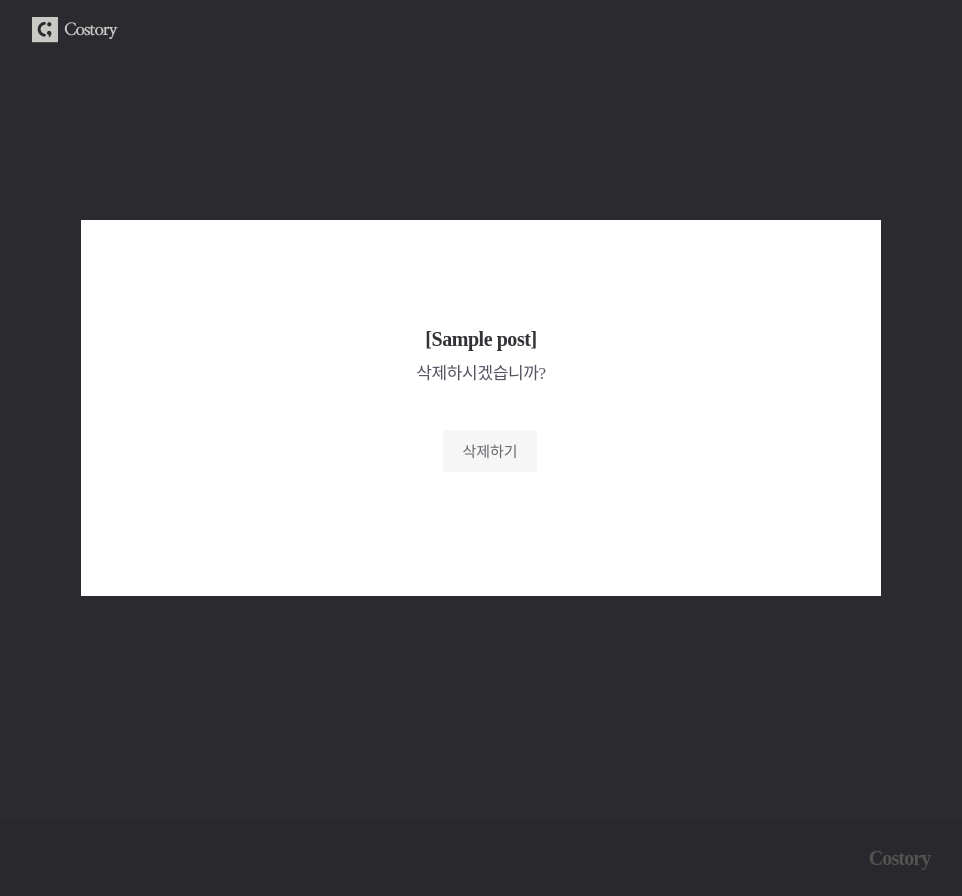
After one commit to GoWoong/Django_study, a Django app: template chapter2/gostory/posts/templates/posts/post_confirm_delete.html in a window 1280 px wide. The commit adds this page. Shown: the whole page, without its empty margins (159-1121 px from the left). Run offline with Django 3.2, Linux system fonts and the light colour scheme; the template is opened without the code that fills it: most values are stand-ins (such as "Sample title", 1, 10 or a date in 2020).

Commit message:
CRUD Study

```diff
--- /dev/null
+++ b/chapter2/gostory/posts/static/posts/css/form.css
@@ -0,0 +1,6 @@
+.error{
+  color: red;
+}
+.title{
+  width: 400px;
+}
--- /dev/null
+++ b/chapter2/gostory/posts/static/posts/css/post_confirm_delete.css
@@ -0,0 +1,120 @@
+h1,h2,h3,p,a,ul,li{
+  margin: 0;
+  padding: 0;
+  font-family : 'NanumMyeongjo';
+  font-weight: 200;
+  list-style:  none;
+  text-decoration: none;
+  outline: none;
+  color: black;
+}
+a:hover,a:active,button:hover {
+  text-decoration: none;
+}
+html{
+  position: relative;
+  min-height: 100%;
+  margin: 0;
+}
+body {
+  min-height: 100%;
+  margin: 0;
+  padding: 0;
+  background: #2b2a2e;
+  -webkit-font-smoothing: antialiased;
+  -moz-osx-font-smoothing: auto;
+}
+img {
+  margin: 0;
+  padding: 0;
+  border: 0;
+}
+
+#nav{
+  height: 60px;
+}
+#content{
+  margin-top: 160px;
+  margin-bottom: 300px;
+}
+#footer{
+  position: absolute;
+  left: 0;
+  bottom: 0;
+  width: 100%;
+  height: 75px;
+  background: rgba(41, 41, 44, 0.7);
+}
+.container{
+  width: 800px;
+  margin: 0 auto;
+}
+
+.logo{
+  width: 65%;
+  min-width: 899px;
+  margin: 0 auto;
+  padding-top: 17px;
+}
+.logo img{
+  width: 88px;
+}
+.confirm{
+  padding: 108px 0 124px;
+  text-align: center;
+  background: #fff;
+}
+p{
+  font-size: 17px;
+  color: #575362;
+  letter-spacing: -0.35px;
+}
+p.title{
+  padding-bottom: 8px;
+  font-size: 20px;
+  font-weight: bold;
+  color: #333236;
+  letter-spacing: -0.45px;
+}
+.confirm_btn{
+  padding-top: 46px;
+}
+.confirm_btn ul li{
+  display: inline-block;
+}
+.confirm_btn input{
+
+  display: inline-block;
+  margin-left: 18px;
+  padding: 10px 19px 11px;
+  font-size: 15px;
+  color: #69666d;
+  background: #f6f6f6;
+  border: none;
+}
+.confirm_btn a{
+  display: inline-block;
+  margin-left: 18px;
+  padding: 10px 19px 11px;
+  font-size: 15px;
+  color: #69666d;
+  background: #f6f6f6;
+  border: none;
+}
+.confirm_btn input:hover{
+  color: red;
+  transition: all .2s;
+}
+.footer{
+  width: 65%;
+  min-width: 899px;
+  margin: 0 auto;
+}
+.footer p{
+  text-align: right;
+  font-size: 20px;
+  line-height: 75px;
+  font-weight: 800;
+  letter-spacing: -0.85px;
+  color: #53534f;
+}
--- /dev/null
+++ b/chapter2/gostory/posts/templates/posts/post_confirm_delete.html
@@ -0,0 +1,18 @@
+{% extends './base.html' %}
+{% load static %}
+
+{% block css %}
+    <link rel="stylesheet" href="{% static 'posts/css/post_confirm_delete.css' %}">
+{% endblock css %}
+
+{% block content %}
+<div class="confirm">
+    <p class="title">[{{post.title}}]</p>
+    <p>삭제하시겠습니까?</p>
+    <form method="POST">{% csrf_token %}
+        <div class="confirm_btn">
+            <input type="submit" value="삭제하기">
+        </div>
+    </form>
+</div>
+{% endblock content %}
--- a/chapter2/gostory/posts/urls.py
+++ b/chapter2/gostory/posts/urls.py
@@ -2,10 +2,10 @@ from unicodedata import name
 from django.urls import path
 from . import views
 urlpatterns = [
-  # path('', views.index),
+  path('', views.index, name='index'),
   path('posts/', views.post_list,name='post-list'),
   path('posts/new', views.post_create,name='post-create'),
   path('posts/<int:post_id>', views.post_detail,name='post-detail'),
-  # path('posts/<int:post_id>/edit', views.post_update),
-  # path('posts/<int:post_id>/delete', views.post_delete),
+  path('posts/<int:post_id>/edit', views.post_update, name='post-update'),
+  path('posts/<int:post_id>/delete', views.post_delete, name='post-delete'),
 ]
--- /dev/null
+++ b/chapter2/gostory/posts/validators.py
@@ -0,0 +1,5 @@
+from django.core.exceptions import ValidationError
+
+def validate_symbols(value):
+  if("@" in value) or ("#" in value):
+    raise ValidationError('"@"와 "#"은 포함될 수 없습니다.')
```
Also changed, not shown: chapter2/gostory/posts/forms.py (+15 -3 lines), chapter2/gostory/posts/models.py (+4 -3 lines), chapter2/gostory/posts/static/posts/css/post_form.css (added, +155 -0 lines), chapter2/gostory/posts/templates/posts/post_detail.html (+8 -0 lines), chapter2/gostory/posts/templates/posts/post_form.html (+32 -4 lines), chapter2/gostory/posts/views.py (+28 -11 lines).
